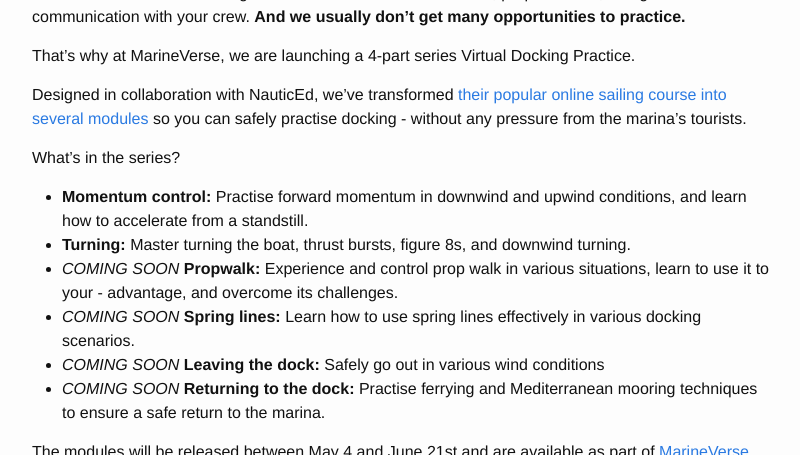
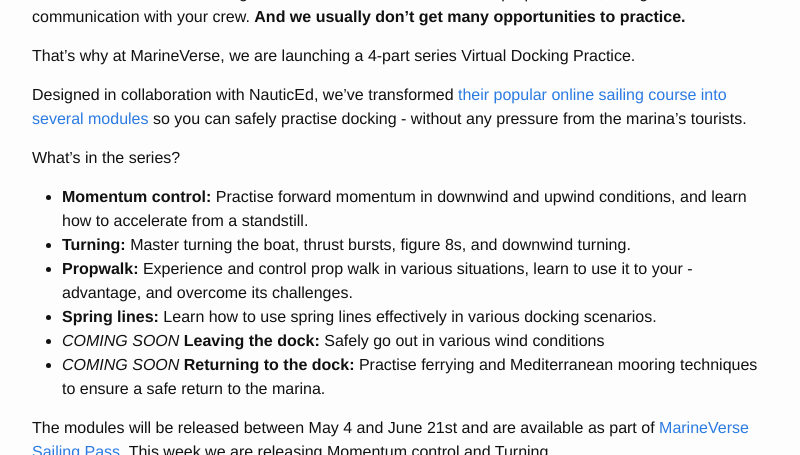
Before and after one commit to marineverse/marineverse.github.io, a Jekyll site: the page built from _posts/2023-05-04-practice-docking-in-vr.md, in a window 1280 px wide and 900 px high, scrolled down 758 px, cut to the strip 0-455 px from the top of the window. Shown: the whole strip, without its empty margins (238-1038 px from the left). Built offline with Jekyll 4.4.1, drawn with Linux system fonts in a browser that asks for light colours; comment, search, counter and statistics services are not loaded.

Commit message:
small updates to docking blog post to reflect progress

```diff
--- a/_posts/2023-05-04-practice-docking-in-vr.md
+++ b/_posts/2023-05-04-practice-docking-in-vr.md
@@ -27,15 +27,17 @@
 
 - **Momentum control:** Practise forward momentum in downwind and upwind conditions, and learn how to accelerate from a standstill.
 - **Turning:** Master turning the boat, thrust bursts, figure 8s, and downwind turning.
-- *COMING SOON* **Propwalk:** Experience and control prop walk in various situations, learn to use it to your - advantage, and overcome its challenges.
-- *COMING SOON* **Spring lines:** Learn how to use spring lines effectively in various docking scenarios.
+- **Propwalk:** Experience and control prop walk in various situations, learn to use it to your - advantage, and overcome its challenges.
+- **Spring lines:** Learn how to use spring lines effectively in various docking scenarios.
 - *COMING SOON* **Leaving the dock:** Safely go out in various wind conditions
 - *COMING SOON* **Returning to the dock:** Practise ferrying and Mediterranean mooring techniques to ensure a safe return to the marina.
 
 The  modules will be released between May 4 and June 21st and  are available as part of [MarineVerse Sailing Pass](https://www.marineverse.com/sailing-pass). This week we are releasing Momentum control and Turning.
 
+
+![MarineVerse Cup: Docking - Spring Lines](/assets/nauticed/docking/reverse_parking_exercise.jpg)
+![MarineVerse Cup: Docking - Figure 8s](/assets/nauticed/docking/figure_of_8.jpg)
 ![MarineVerse Cup: Docking - Figure 8s](/assets/nauticed/docking/figure8_details.jpg)
-![MarineVerse Cup: Docking - Figure 8s](/assets/nauticed/docking/figure_of_8.jpg)
 
 If you don’t have a Sailing Pass yet, you’ll be able to access a sample exercise for free and you can upgrade anytime for a Monthly or Annual membership.
 
```
Also changed, not shown: assets/nauticed/docking/reverse_parking_exercise.jpg (added).
